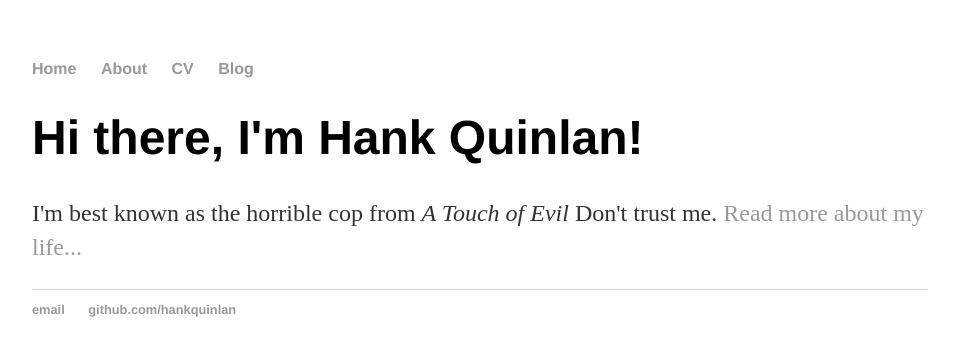
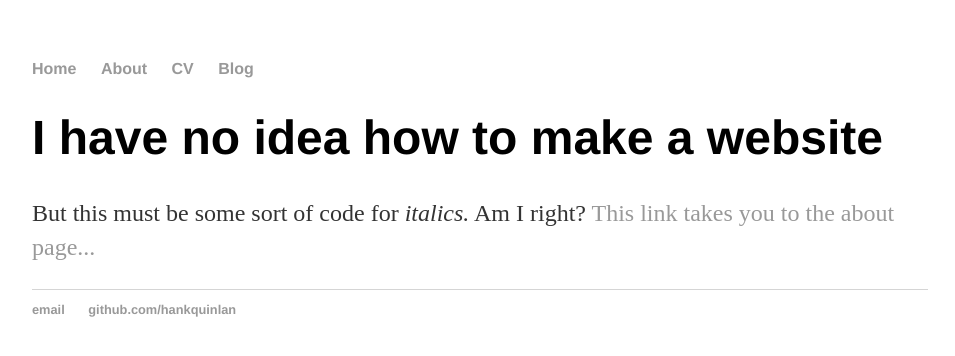
Before and after one commit to 14zac2/14zac2.github.io, a Jekyll site: the page built from index.html, in a window 1280 px wide. Shown: the top 356 px of the page, without its empty margins (160-1115 px from the left). Built offline with Jekyll 4.4.1, drawn with Linux system fonts in a browser that asks for light colours.

Commit message:
Changed the text on the main page

```diff
--- a/index.html
+++ b/index.html
@@ -1,8 +1,8 @@
 ---
 layout: default
-title: Hank Quinlan, Horrible Cop
+title: Confusion everywhere
 ---
 <div class="blurb">
-	<h1>Hi there, I'm Hank Quinlan!</h1>
-	<p>I'm best known as the horrible cop from <em>A Touch of Evil</em> Don't trust me. <a href="/about">Read more about my life...</a></p>
+	<h1>I have no idea how to make a website</h1>
+	<p>But this must be some sort of code for <em>italics.</em> Am I right? <a href="/about">This link takes you to the about page...</a></p>
 </div><!-- /.blurb -->
```
